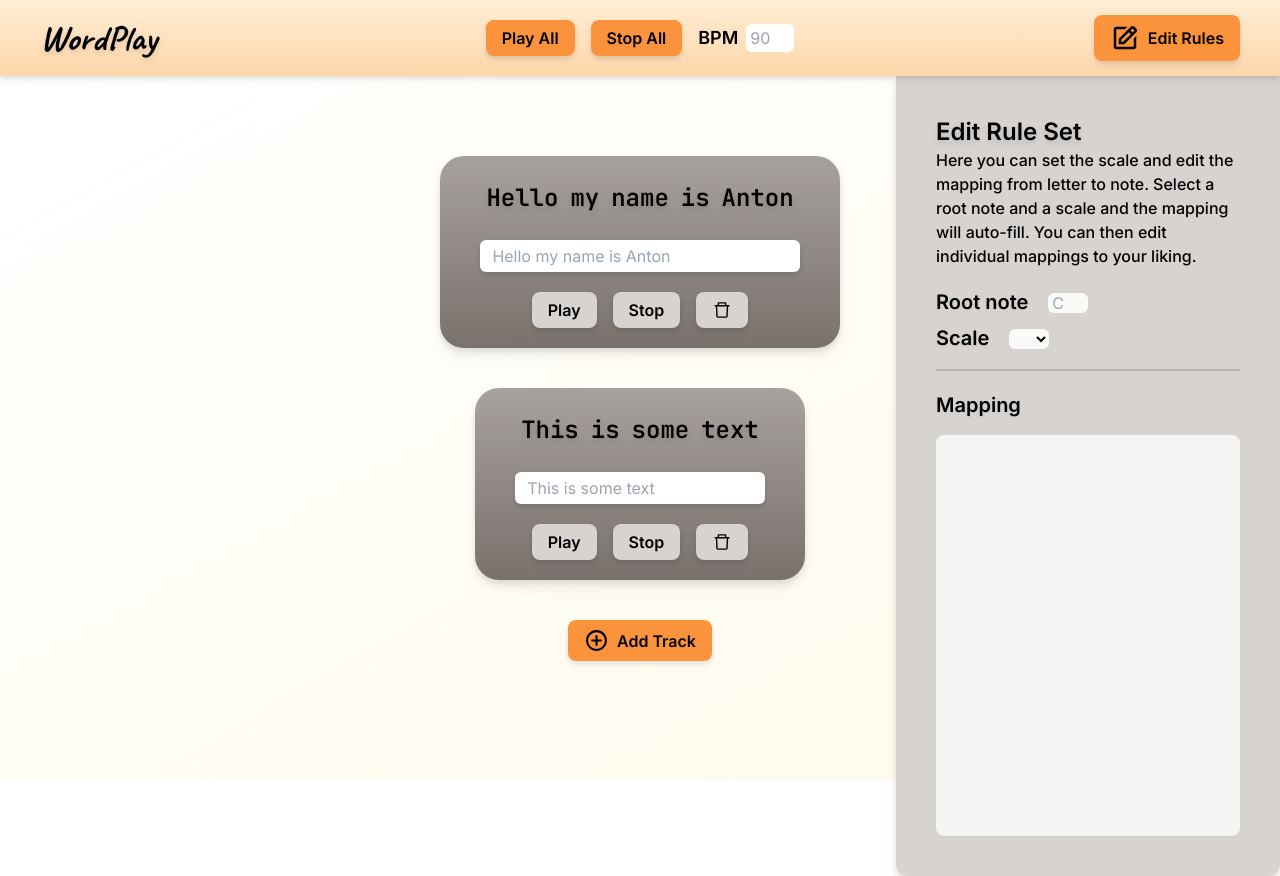
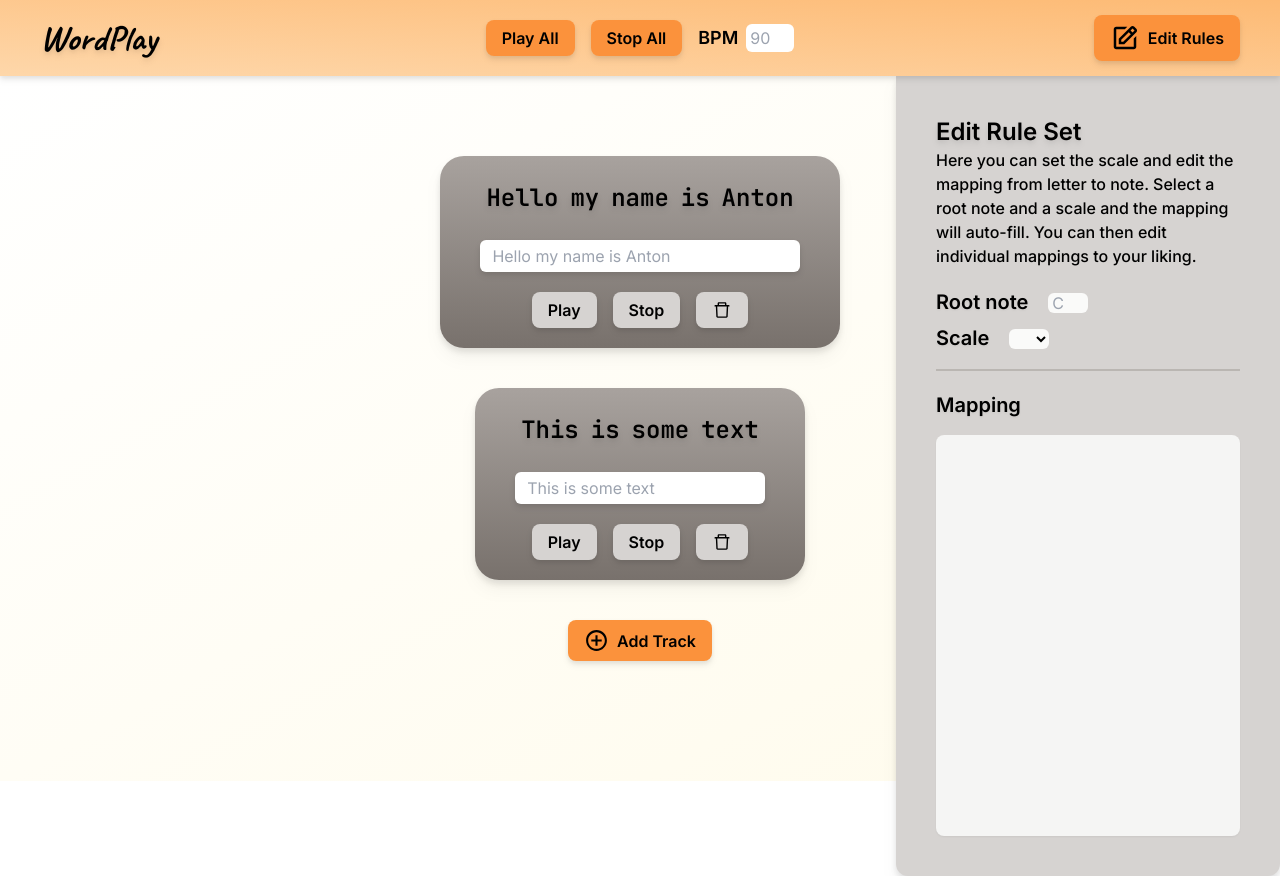
Before and after one commit to antonwallstedt/wordplay, a React (Vite) app: page / in a window 1280 px wide. Built offline with nearby package versions, Linux system fonts and the light colour scheme; what tw-elements would draw is missing.

Commit message:
Complete frontend for Toolbar

```diff
--- a/src/containers/Toolbar.jsx
+++ b/src/containers/Toolbar.jsx
@@ -5,7 +5,7 @@ import ButtonPrimary from "../components/ButtonPrimary";
 // * Toolbar at the top for media buttons among other things
 function Toolbar({ handleSideBarOpen }) {
   return (
-    <div className="z-10 flex items-center justify-center bg-gradient-to-b from-orange-100 to-orange-200 py-5 text-center drop-shadow-md">
+    <div className="z-10 flex items-center justify-center bg-gradient-to-tr from-orange-200 to-orange-300 py-5 text-center drop-shadow-md">
       <h1 className="absolute left-10 font-caveat text-3xl font-bold drop-shadow-md md:text-4xl">
         WordPlay
       </h1>
```
